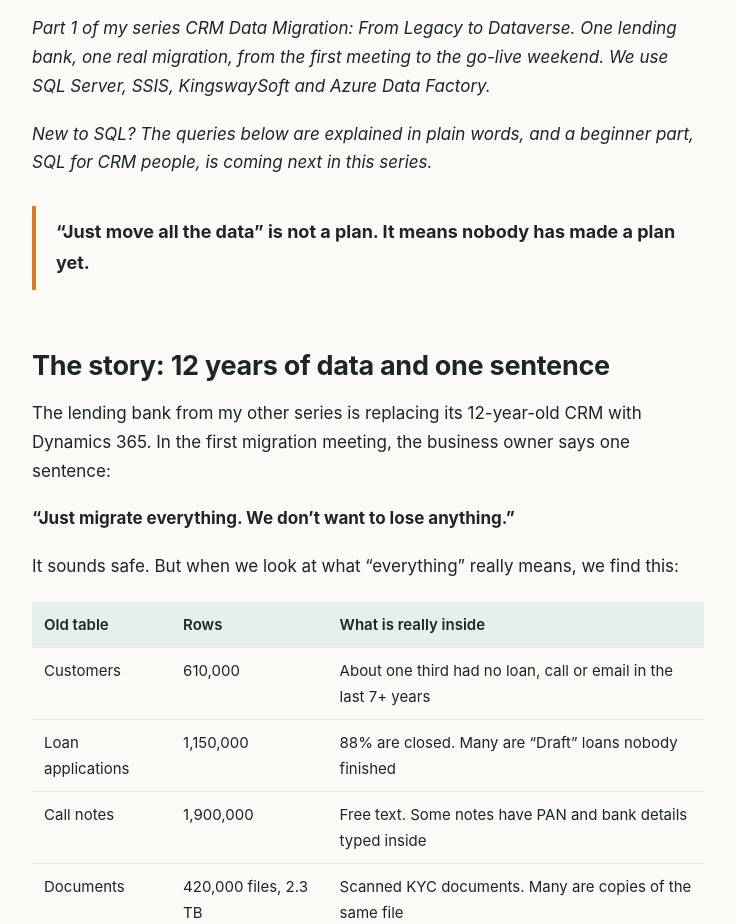
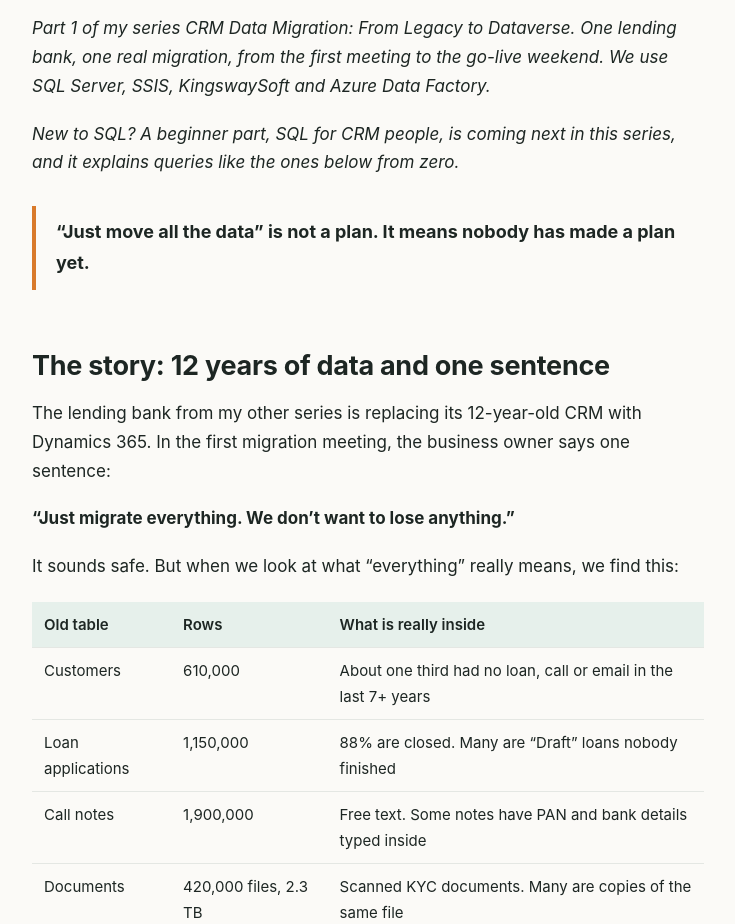
Before and after one commit to Krish8714/krish8714.github.io, an Astro site: page /posts/crm-data-migration/01-just-migrate-everything in a window 1280 px wide. Shown: the part 940-1864 px from the top of the page, without its empty margins (272-1007 px from the left). Built offline with nearby package versions, Linux system fonts and the light colour scheme; Astro itself is replaced by a stand-in of ours.

Commit message:
Data Migration Part 1: accurate beginner note
Co-Authored-By: Claude Opus 5.5 <noreply@anthropic.com>
Claude-Session: https://claude.ai/code/session_01ApUphpwmTDVHpF76GQD4Ho

```diff
--- a/src/content/posts/crm-data-migration/01-just-migrate-everything.md
+++ b/src/content/posts/crm-data-migration/01-just-migrate-everything.md
@@ -11,7 +11,7 @@ tags: [Data Migration, Dataverse, SQL Server, Scoping, Dynamics 365]
 
 *Part 1 of my series CRM Data Migration: From Legacy to Dataverse. One lending bank, one real migration, from the first meeting to the go-live weekend. We use SQL Server, SSIS, KingswaySoft and Azure Data Factory.*
 
-*New to SQL? The queries below are explained in plain words, and a beginner part, SQL for CRM people, is coming next in this series.*
+*New to SQL? A beginner part, SQL for CRM people, is coming next in this series, and it explains queries like the ones below from zero.*
 
 > **"Just move all the data" is not a plan. It means nobody has made a plan yet.**
 
```
